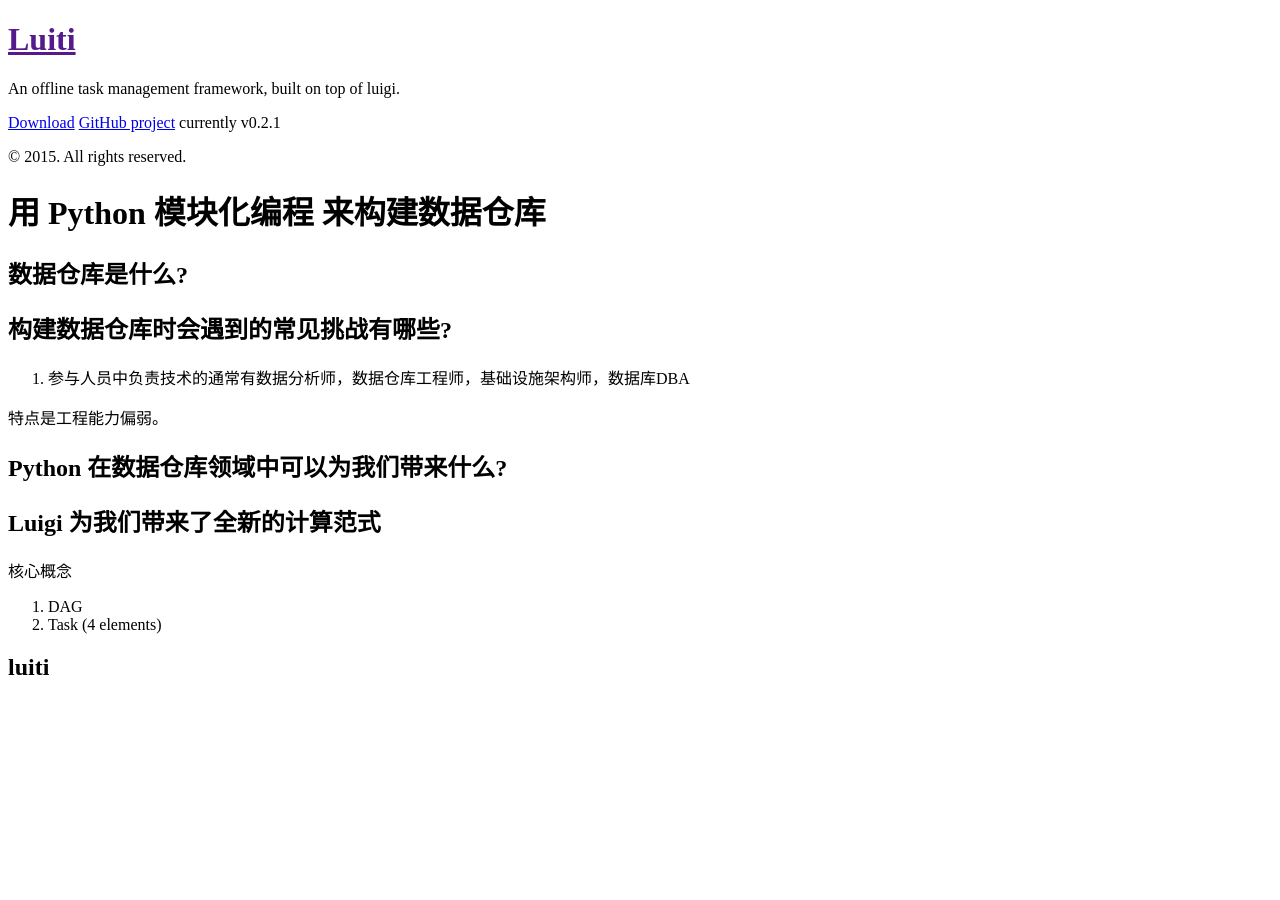
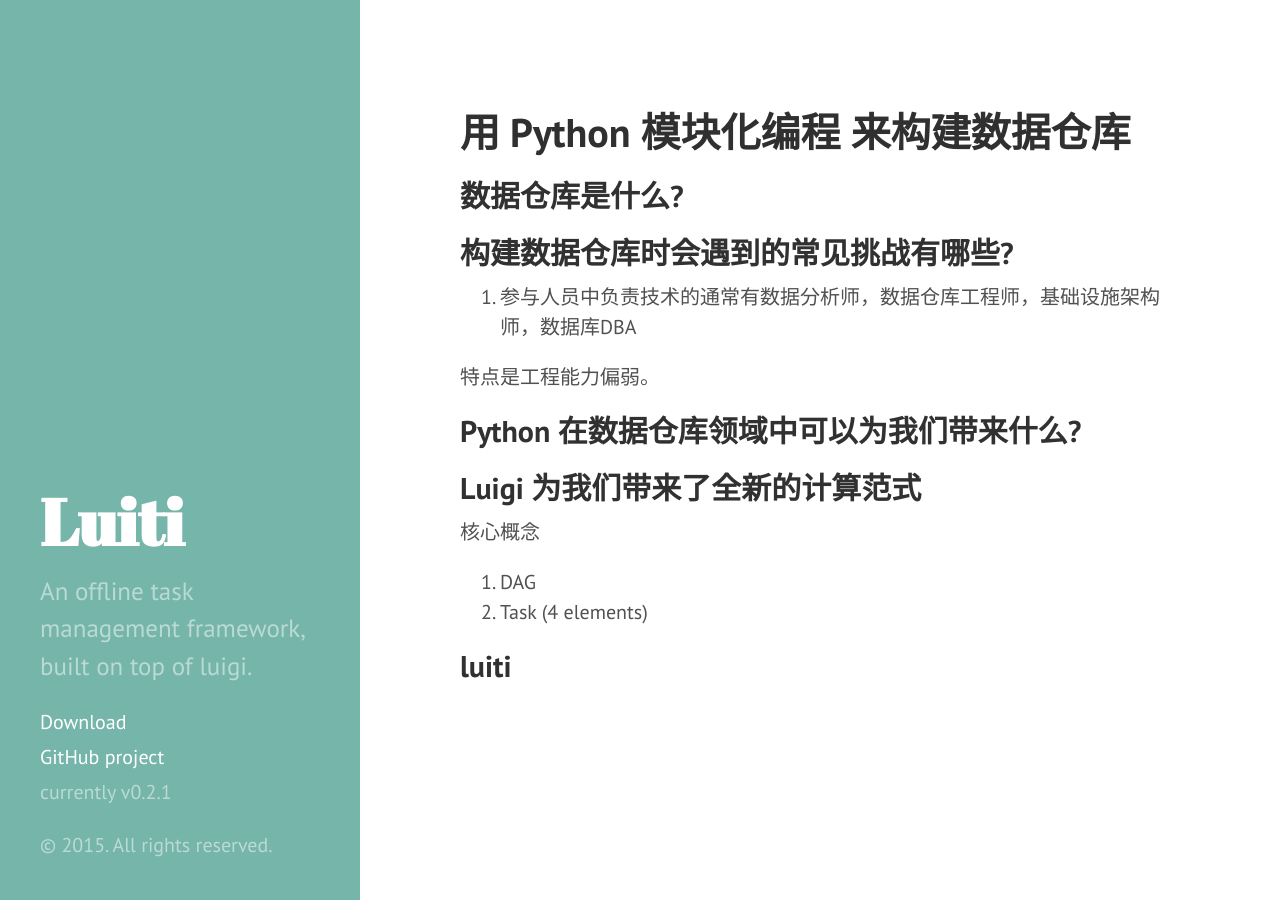
Before and after one commit to Luiti/luiti.github.io, a Jekyll site: the page built from chinese/a-new-way-of-using-Python-modular-programming-to-build-a-data-warehouse.markdown, in a window 1280 px wide. Built offline with Jekyll 4.4.1, drawn with Linux system fonts in a browser that asks for light colours; Markdown is read by kramdown in place of the engine named in the settings.

Commit message:
Fix css link

```diff
--- a/_includes/head.html
+++ b/_includes/head.html
@@ -15,9 +15,9 @@
   </title>
 
   <!-- CSS -->
-  <link rel="stylesheet" href="{{ site.baseurl }}public/css/poole.css">
-  <link rel="stylesheet" href="{{ site.baseurl }}public/css/syntax.css">
-  <link rel="stylesheet" href="{{ site.baseurl }}public/css/hyde.css">
+  <link rel="stylesheet" href="{{ "/public/css/poole.css" | prepend: site.baseurl }}">
+  <link rel="stylesheet" href="{{ "/public/css/syntax.css" | prepend: site.baseurl }}">
+  <link rel="stylesheet" href="{{ "/public/css/hyde.css" | prepend: site.baseurl }}">
   <link rel="stylesheet" href="http://fonts.googleapis.com/css?family=PT+Sans:400,400italic,700|Abril+Fatface">
 
 
```
